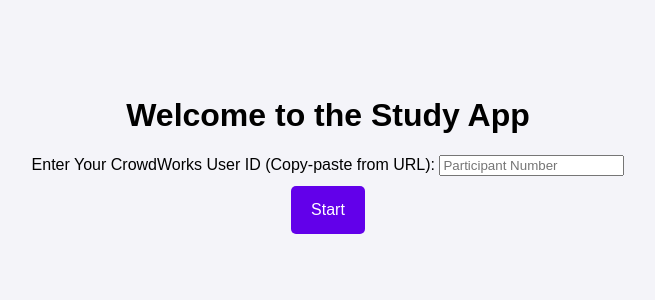
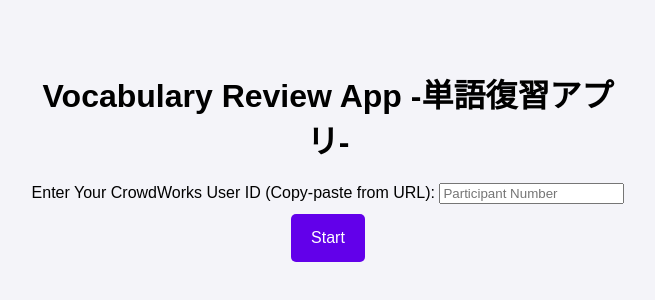
Before and after one commit to brandonlkramer/FlashcardApp, a website: page Japanese/index.html in a window 1280 px wide. Shown: the part 240-540 px from the top of the page, without its empty margins (312-967 px from the left). Drawn offline with Linux system fonts and the light colour scheme; no server answers.

Commit message:
title update

```diff
--- a/Japanese/index.html
+++ b/Japanese/index.html
@@ -15,7 +15,7 @@
 <body>
     <div id="app">
         <div id="registration-screen" class="screen active">
-            <h1>Welcome to the Study App</h1>
+            <h1>Vocabulary Review App -単語復習アプリ-</h1>
             <label for="participant-number">Enter Your CrowdWorks User ID (Copy-paste from URL):</label>
             <input type="text" id="participant-number" placeholder="Participant Number">
             <button id="submit-participant-number">Start</button>
```
Also changed, not shown: 1 other file.
